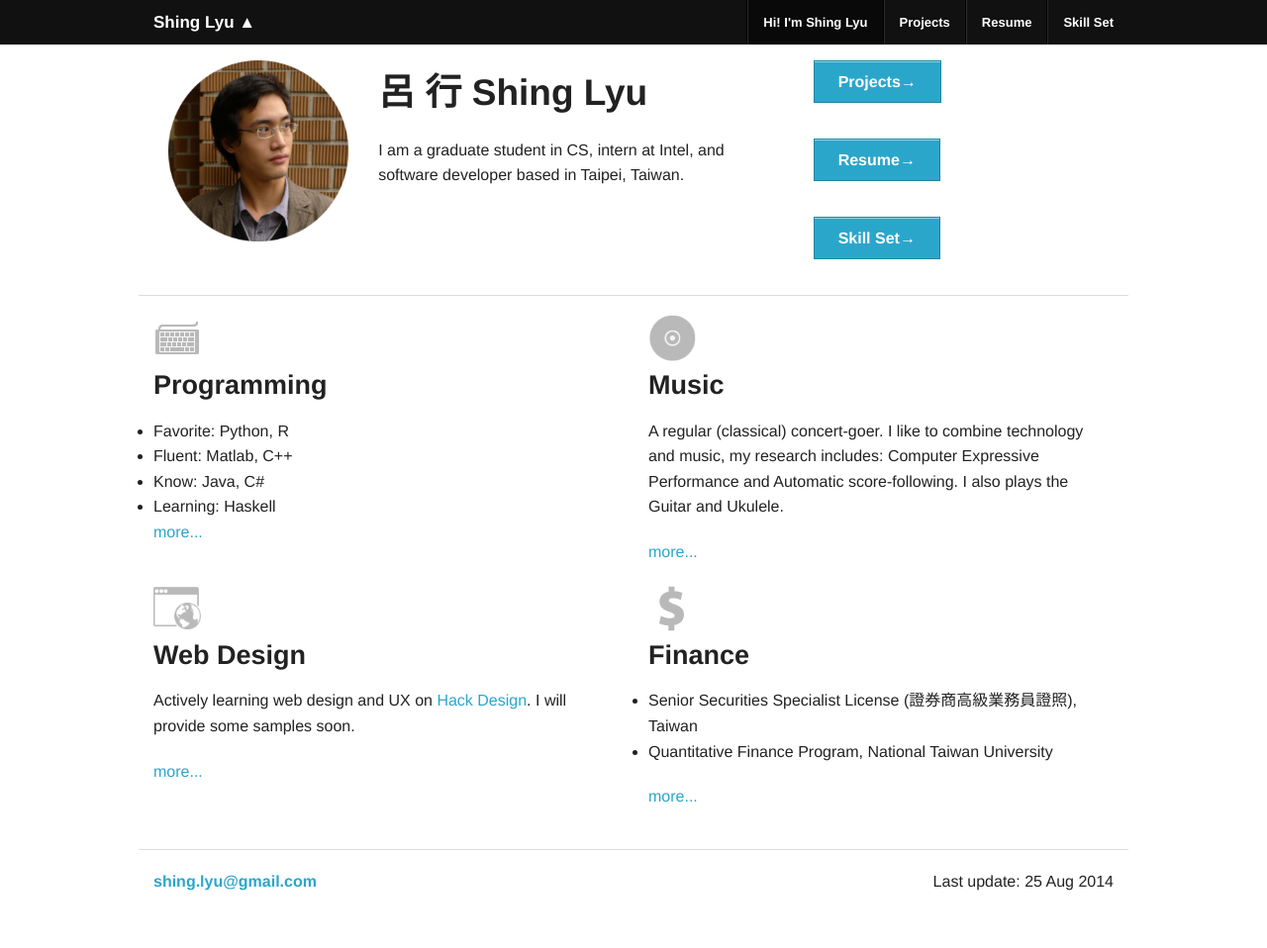
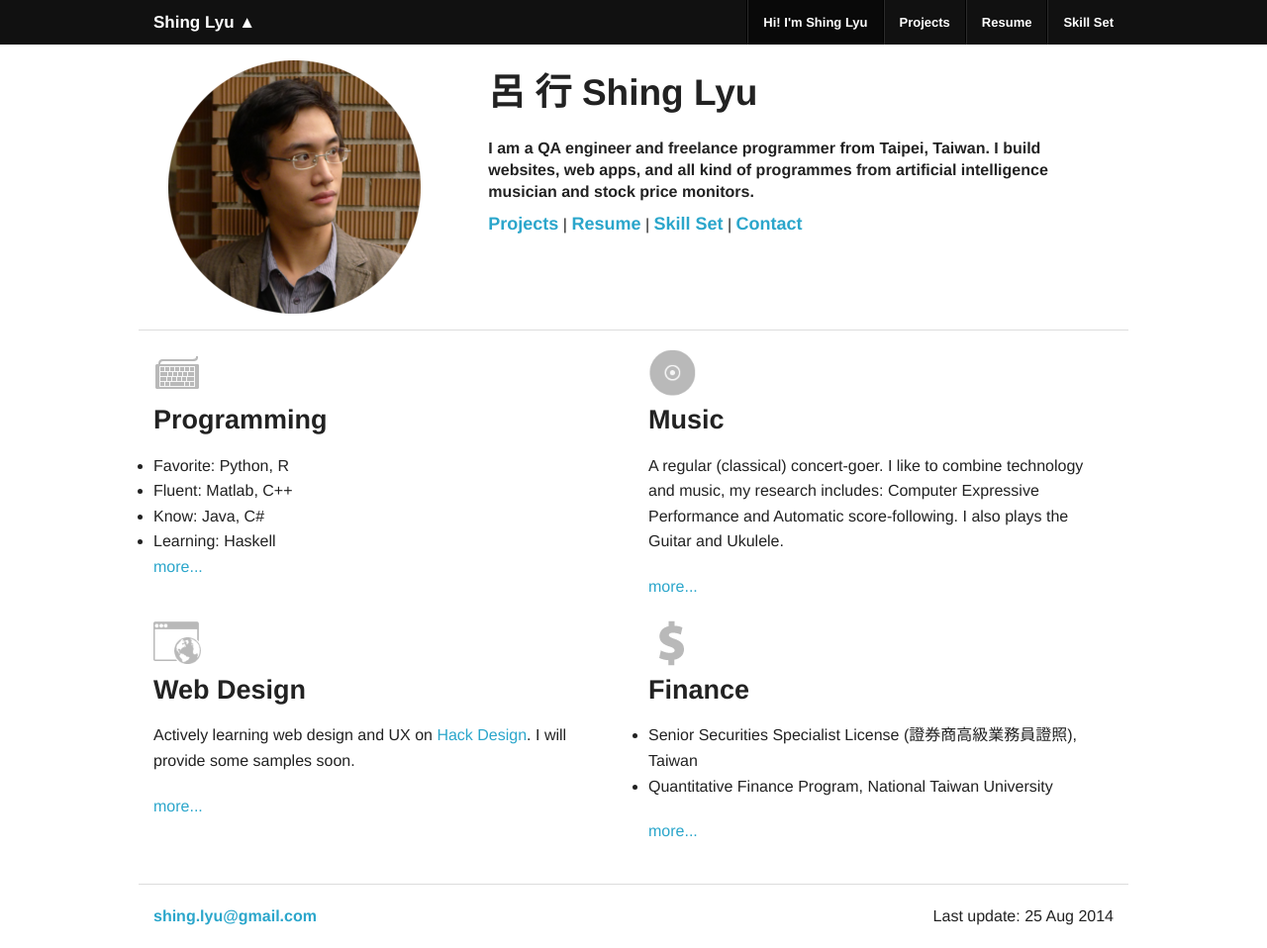
Before and after one commit to shinglyu/shinglyu.github.io, a Jekyll site: the page built from index.html, in a window 1280 px wide and 958 px high. Shown: the whole window at 99% size. Built offline with Jekyll 4.4.1, drawn with Linux system fonts in a browser that asks for light colours.

Commit message:
Added pictures to new projects; Updated index intro text

```diff
--- a/css/index.css
+++ b/css/index.css
@@ -5,3 +5,7 @@
 .icon {
    height:3em;
 }
+
+.inline {
+   display:inline;
+}
--- a/index.html
+++ b/index.html
@@ -5,24 +5,23 @@
 ---
 
 	<div class="row">
-		<div class="large-8 columns">
+		<div class="large-12 columns">
          <div class="large-8 push-4 columns">
             <h2>呂  行  Shing Lyu</h2>
-            <p> I am a graduate student in CS, intern at Intel, and software developer based in Taipei, Taiwan.</p>
+            <h6> I am a QA engineer and freelance programmer from Taipei, Taiwan. I build websites, web apps, and all kind of programmes from artificial intelligence musician and stock price monitors.</h6>
+            <div>
+               {% for node in site.pages %}
+                   {% if node.url != page.url %}
+                   <h5 class="inline"><a href="{{node.url}}">{{node.title}}</a></h5> |
+                   {% endif %}
+               {% endfor %}
+               <h5 class="inline"><a href="mailto:shing.lyu@gmail.com">Contact</a></h5>
+            </div>
          </div>
          <div class="large-4 pull-8 columns">
             <img id="head" src="img/head.png" alt="photo of myself"/>
          </div>
 		</div>
-		<div class="large-4 columns">
-         {% for node in site.pages %}
-             {% if node.url != page.url %}
-             <form action="{{node.url}}">
-                <button type="submit"> {{node.title}}→ </button>
-             </form>
-             {% endif %}
-         {% endfor %}
-      </div>
       <hr />
 	</div>
 
--- a/project.html
+++ b/project.html
@@ -22,6 +22,9 @@
                   <p>An online editor for presentation slides from Markdown language.</p>
                </div>
                <div class="small-3 columns">
+                  <a class="th radius" href="projects/MDSlides/screenshot.png">
+                     <img src="projects/MDSlides/screenshot.png">
+                  </a>
                </div>
             </div>
 
@@ -33,6 +36,9 @@
                   <p>A Firefox add-on that temporarily blocks websites to keep you focused on real work.</p>
                </div>
                <div class="small-3 columns">
+                  <a class="th radius" href="projects/FocusBlocker/screenshot_icon.png">
+                     <img src="projects/FocusBlocker/screenshot_icon.png">
+                  </a>
                </div>
             </div>
 
```
Also changed, not shown: projects/FocusBlocker/screenshot_icon.png (added), projects/FocusBlocker/screenshot_reminder.png (added), projects/FocusBlocker/screenshot_settings.png (added), projects/MDSlides/screenshot.png (added), 7 other files.
